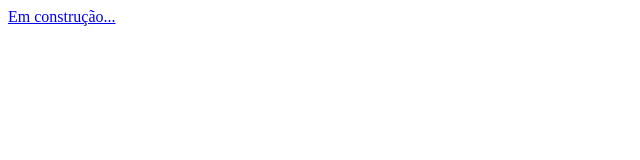
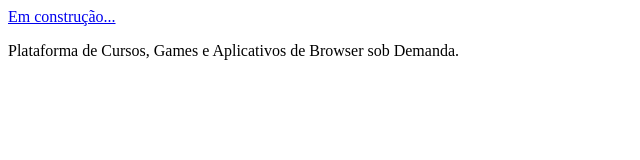
Before and after one commit to ten4z/arcademy, a plain HTML site: page current/index.html in a window 1280 px wide. Shown: the whole page, without its empty margins (0-640 px from the left). Drawn offline with Linux system fonts and the light colour scheme.

Commit message:
em construção...

```diff
--- a/current/index.html
+++ b/current/index.html
@@ -3,9 +3,10 @@
 	<head>
 		<meta charset="utf-8">
 		<meta name="viewport" content="width=device-width, initial-scale=1">
-		<title>Arcademy: Main Page</title>
+		<title>Arcademy</title>
 		<link rel="icon" type="image/x-icon" href="icon.ico">
 		<a href="old-version-0.1/run/index.html">Em construção...</a>
+		<p>Plataforma de Cursos, Games e Aplicativos de Browser sob Demanda.</p>
 	</head>
 	<body>
 	</body>
```
